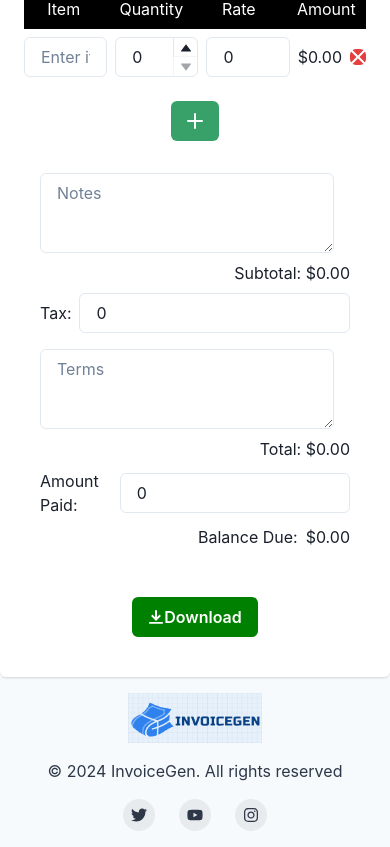
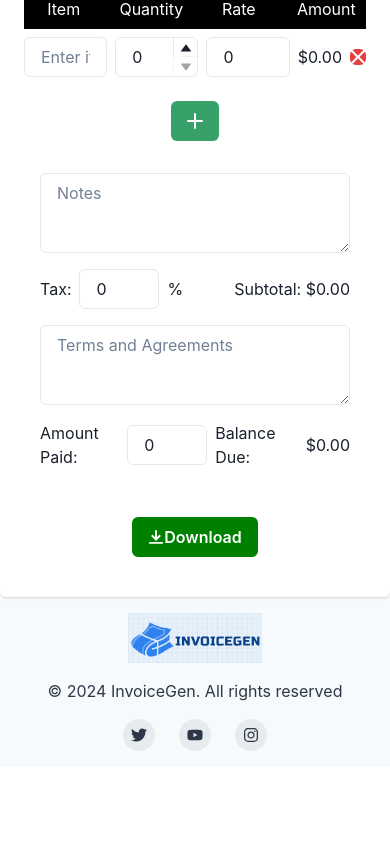
Before and after one commit to Cililocwee/invoice-gen, a React (Vite) app in the folder client/: page / in a window 390 px wide. Shown: the part 1008-1855 px from the top of the page. After the commit the page ends 1775 px from the top, so only its background shows below. Built offline with nearby package versions, Linux system fonts and the light colour scheme.

Commit message:
Fixed responsiveness issues in summary section

```diff
--- a/client/src/components/InvoiceForm/SummarySection.tsx
+++ b/client/src/components/InvoiceForm/SummarySection.tsx
@@ -30,43 +30,56 @@ const SummarySection: React.FC<SummarySectionProps> = ({
         direction={{ base: "column", md: "row" }}
         justifyContent="space-between"
       >
-        <VStack align="stretch" flex="1" pr={4}>
+        <VStack align="stretch" flex="1" pb={2}>
           <Textarea
+            maxW={"30em"}
             placeholder="Notes"
             value={invoiceData.notes}
             onChange={handleChange("notes")}
           />
         </VStack>
-        <VStack align="flex-end">
+        <Stack
+          align={{ base: "center", md: "flex-end" }}
+          justify={{ base: "space-between" }}
+          direction={{ base: "row-reverse", md: "column-reverse" }}
+        >
           <Text>Subtotal: ${subtotal.toFixed(2)}</Text>
           <HStack>
             <Text>Tax:</Text>
             <Input
+              maxW={"5em"}
               type="number"
               placeholder="e.g. 5"
               value={invoiceData.tax}
               onChange={handleChange("tax")}
             />
+            <Text>%</Text>
           </HStack>
-        </VStack>
+        </Stack>
       </Stack>
 
       <Stack
         direction={{ base: "column", md: "row" }}
         justifyContent="space-between"
       >
-        <VStack align="stretch" flex="1" pr={4}>
+        <VStack align="stretch" flex="1" pb={2}>
           <Textarea
-            placeholder="Terms"
+            maxW={"30em"}
+            placeholder="Terms and Agreements"
             value={invoiceData.terms}
             onChange={handleChange("terms")}
           />
         </VStack>
-        <VStack align="flex-end">
-          <Text>Total: ${total.toFixed(2)}</Text>
+        <Stack
+          align={{ base: "center", md: "flex-end" }}
+          justify={{ base: "space-between" }}
+          direction={{ base: "row", md: "column" }}
+        >
+          {/* <Text>Total: ${total.toFixed(2)}</Text> */}
           <HStack>
             <Text>Amount Paid:</Text>
             <Input
+              maxWidth={"5em"}
               type="number"
               value={invoiceData.amountPaid}
               onChange={handleChange("amountPaid")}
@@ -76,7 +89,7 @@ const SummarySection: React.FC<SummarySectionProps> = ({
             <Text>Balance Due:</Text>
             <Text>${balanceDue.toFixed(2)}</Text>
           </HStack>
-        </VStack>
+        </Stack>
       </Stack>
     </VStack>
   );
```
